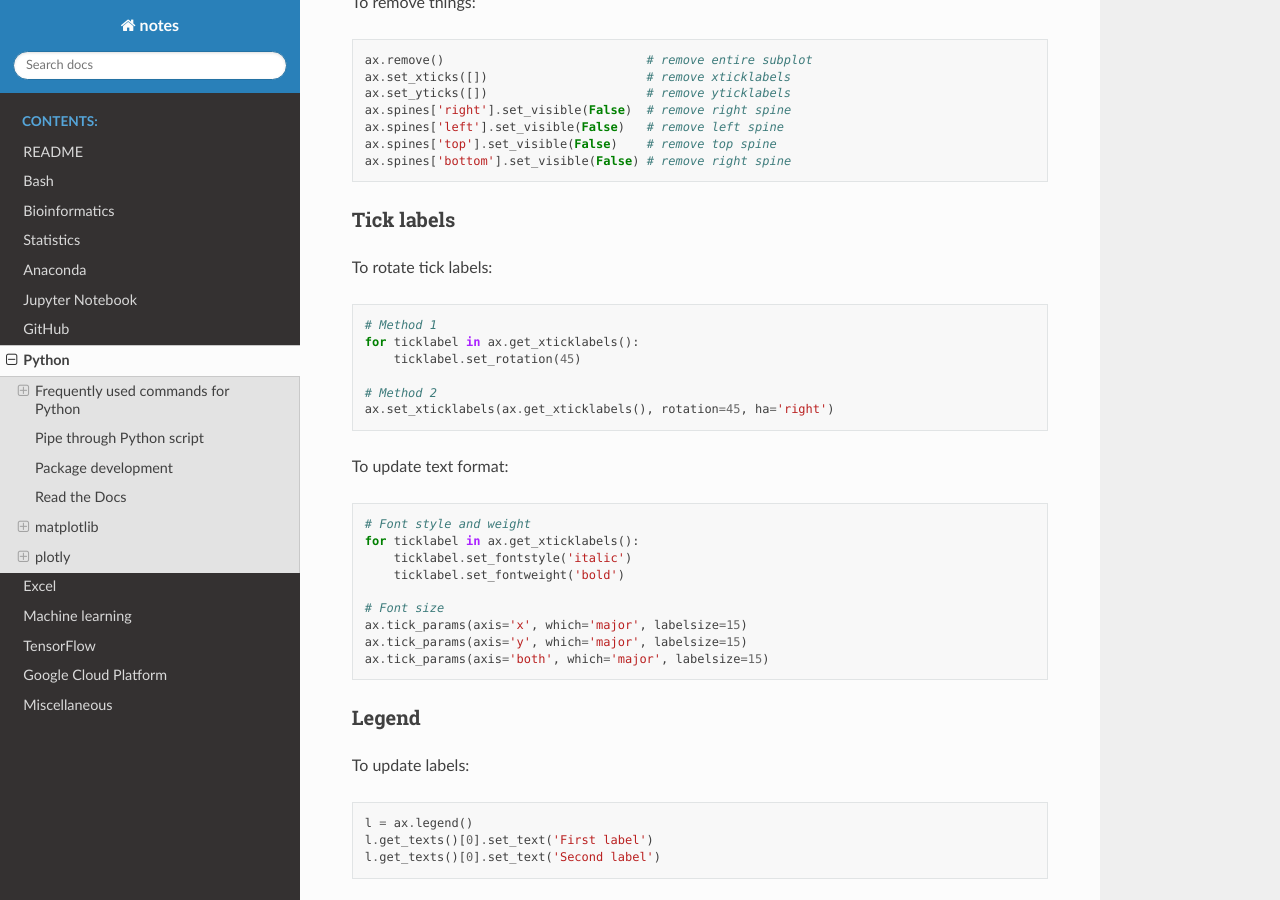
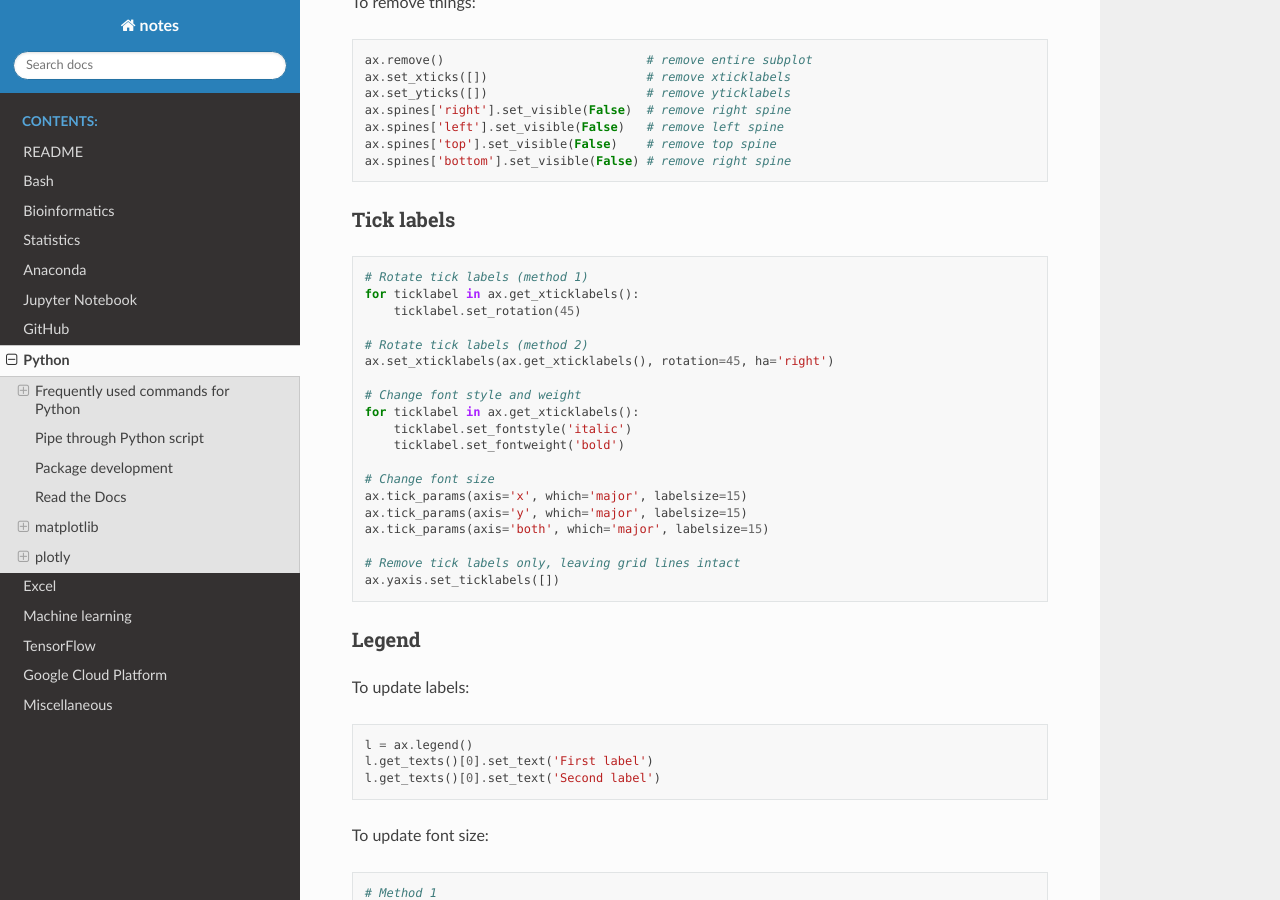
Before and after one commit to sbslee/notes, a Sphinx documentation site: the page built from docs/python.rst, in a window 1280 px wide and 900 px high, scrolled down 5004 px. Built offline with Sphinx 7.4.7 and the Read the Docs theme 2.0.0, drawn with Linux system fonts in a browser that asks for light colours.

Commit message:
Update python.rst

```diff
--- a/docs/python.rst
+++ b/docs/python.rst
@@ -267,30 +267,27 @@ To remove things:
 Tick labels
 -----------
 
-To rotate tick labels:
-
 .. code:: python3
 
-    # Method 1
+    # Rotate tick labels (method 1)
     for ticklabel in ax.get_xticklabels():
         ticklabel.set_rotation(45)
 
-    # Method 2
+    # Rotate tick labels (method 2)
     ax.set_xticklabels(ax.get_xticklabels(), rotation=45, ha='right')
 
-To update text format:
-
-.. code:: python3
-
-    # Font style and weight
+    # Change font style and weight
     for ticklabel in ax.get_xticklabels():
         ticklabel.set_fontstyle('italic')
         ticklabel.set_fontweight('bold')
 
-    # Font size
+    # Change font size
     ax.tick_params(axis='x', which='major', labelsize=15)
     ax.tick_params(axis='y', which='major', labelsize=15)
     ax.tick_params(axis='both', which='major', labelsize=15)
+
+    # Remove tick labels only, leaving grid lines intact
+    ax.yaxis.set_ticklabels([])
 
 Legend
 ------
```
